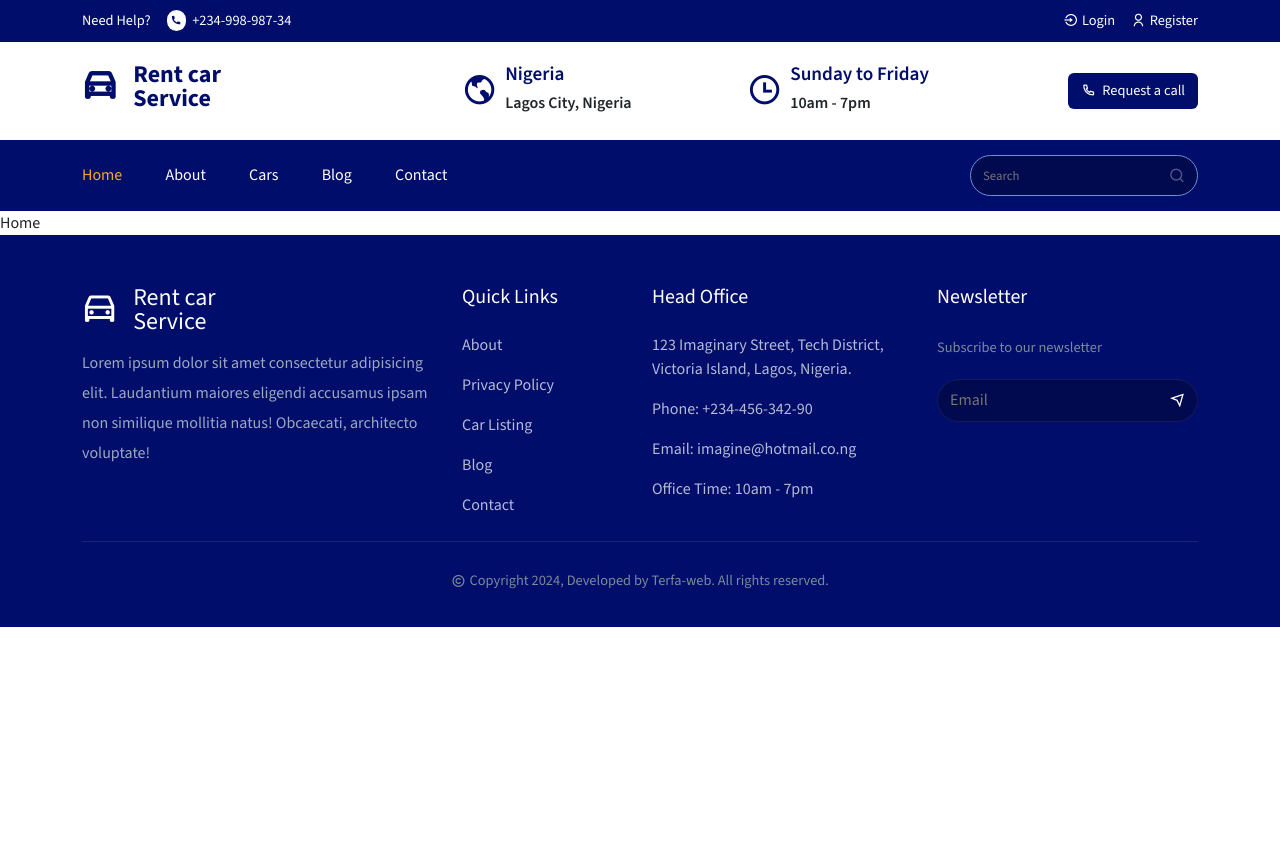
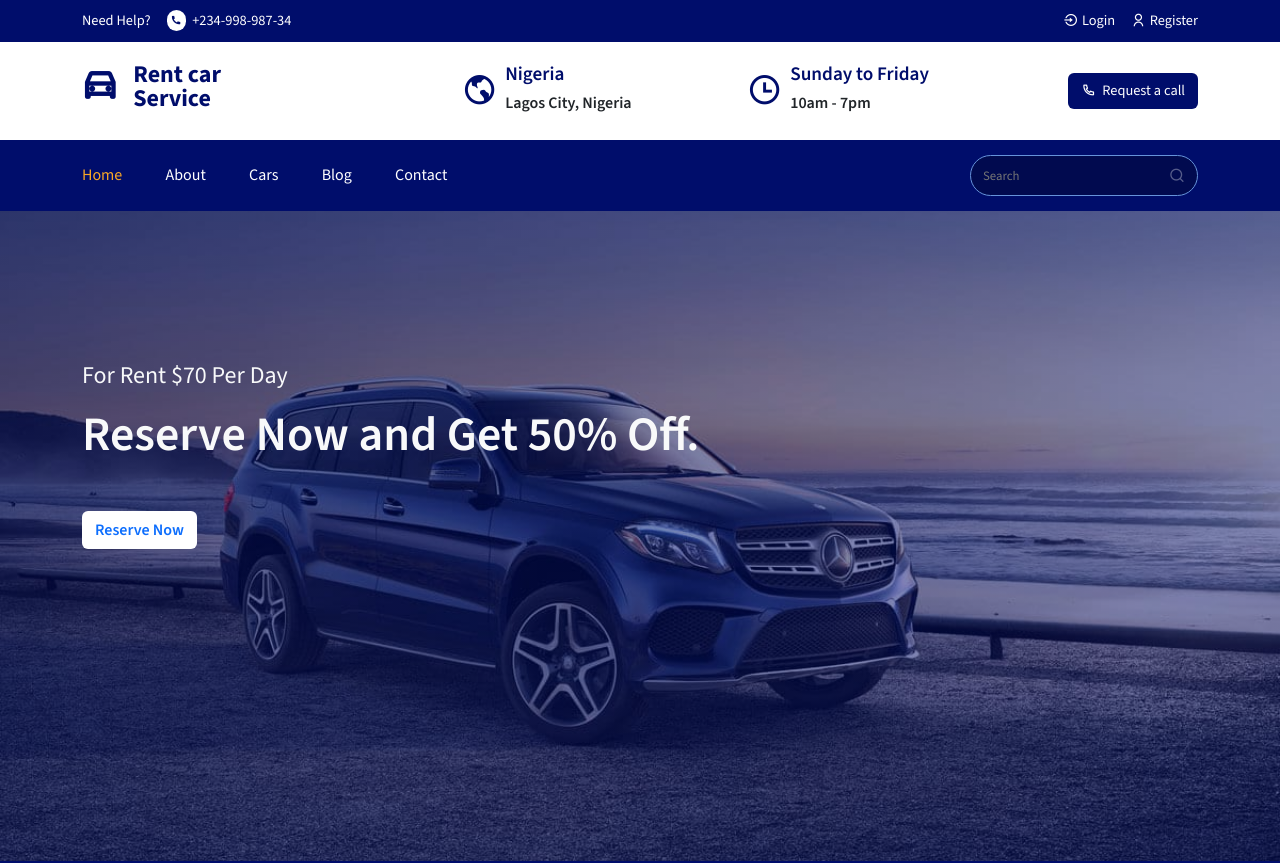
Before and after one commit to Terfa-web/IJA-Company-Limited, a React (Create React App) app: page /home in a window 1280 px wide. Shown: the top 863 px of the page. Before the commit the page ends 800 px from the top, so only its background shows below. Built offline with nearby package versions, Linux system fonts and the light colour scheme.

Commit message:
Style the slider component

```diff
--- a/src/components/UI/HeroSlider.jsx
+++ b/src/components/UI/HeroSlider.jsx
@@ -2,6 +2,7 @@ import React from "react";
 import { Container } from "reactstrap";
 import Slider from "react-slick";
 import { Link } from "react-router-dom";
+import "../../styles/hero-slider.css";
 
 const HeroSlider = () => {
   const settings = {
@@ -12,13 +13,14 @@ const HeroSlider = () => {
     autoplay: true,
     slidesToShow: 1,
     slidesToScroll: 1,
+    pauseOnHover: false,
   };
   return (
     <Slider {...settings} className="hero__slider">
       <div className="slider__item slider__item-01 mt0">
         <Container>
           <div className="slider__content">
-            <h6 className="text-light mb-3">For Rent $70 Per Day</h6>
+            <h4 className="text-light mb-3">For Rent $70 Per Day</h4>
             <h1 className="text-light mb-4">Reserve Now and Get 50% Off.</h1>
 
             <button className="btn reserve__btn mt-4">
@@ -28,10 +30,10 @@ const HeroSlider = () => {
         </Container>
       </div>
 
-      <div className="slider__item slider__item-01 mt0">
+      <div className="slider__item slider__item-02 mt0">
         <Container>
           <div className="slider__content">
-            <h6 className="text-light mb-3">For Rent $70 Per Day</h6>
+            <h4 className="text-light mb-3">For Rent $70 Per Day</h4>
             <h1 className="text-light mb-4">Reserve Now and Get 50% Off.</h1>
 
             <button className="btn reserve__btn mt-4">
@@ -41,10 +43,10 @@ const HeroSlider = () => {
         </Container>
       </div>
 
-      <div className="slider__item slider__item-01 mt0">
+      <div className="slider__item slider__item-03 mt0">
         <Container>
           <div className="slider__content">
-            <h6 className="text-light mb-3">For Rent $70 Per Day</h6>
+            <h4 className="text-light mb-3">For Rent $70 Per Day</h4>
             <h1 className="text-light mb-4">Reserve Now and Get 50% Off.</h1>
 
             <button className="btn reserve__btn mt-4">
--- a/src/pages/Home.jsx
+++ b/src/pages/Home.jsx
@@ -1,7 +1,15 @@
 import React from "react";
+import HeroSlider from "../components/UI/HeroSlider";
+import Helmet from "../components/Helmet/Helmet";
 
 const Home = () => {
-  return <div>Home</div>;
+  return (
+    <Helmet title="Home">
+      <section className="p-0 hero__slider-section">
+        <HeroSlider />
+      </section>
+    </Helmet>
+  );
 };
 
 export default Home;
--- a/src/styles/hero-slider.css
+++ b/src/styles/hero-slider.css
@@ -0,0 +1,53 @@
+.slider__item {
+  max-width: 100%;
+  height: 650px;
+}
+
+.slider__item-01 {
+  background: linear-gradient(rgb(0, 13, 107, 0.5), rgb(0, 13, 107, 0.5)),
+    url("../assets/all-images/slider-img/slider-1.jpg");
+  background-position: center;
+  background-repeat: no-repeat;
+  background-size: cover;
+}
+
+.slider__item-02 {
+  background: linear-gradient(rgb(0, 13, 107, 0.5), rgb(0, 13, 107, 0.5)),
+    url("../assets/all-images/slider-img/slider-2.jpg");
+  background-position: center;
+  background-repeat: no-repeat;
+  background-size: cover;
+}
+
+.slider__item-03 {
+  background: linear-gradient(rgb(0, 13, 107, 0.5), rgb(0, 13, 107, 0.5)),
+    url("../assets/all-images/slider-img/slider-3.jpg");
+  background-position: center;
+  background-repeat: no-repeat;
+  background-size: cover;
+}
+
+.hero__slider {
+  overflow: hidden;
+}
+
+.slider__content {
+  padding-top: 150px;
+}
+
+.slider__content h1 {
+  font-size: 3rem;
+  font-weight: 600;
+}
+
+.reserve__btn {
+  background: #fff !important;
+  color: #000d6b;
+  border: none;
+  outline: none;
+}
+
+.reserve__btn a {
+  text-decoration: none;
+  font-weight: 600;
+}
```
Also changed, not shown: src/components/UI/FindCarForm.jsx (added, +7 -0 lines), src/styles/find-car-form.css (added).
